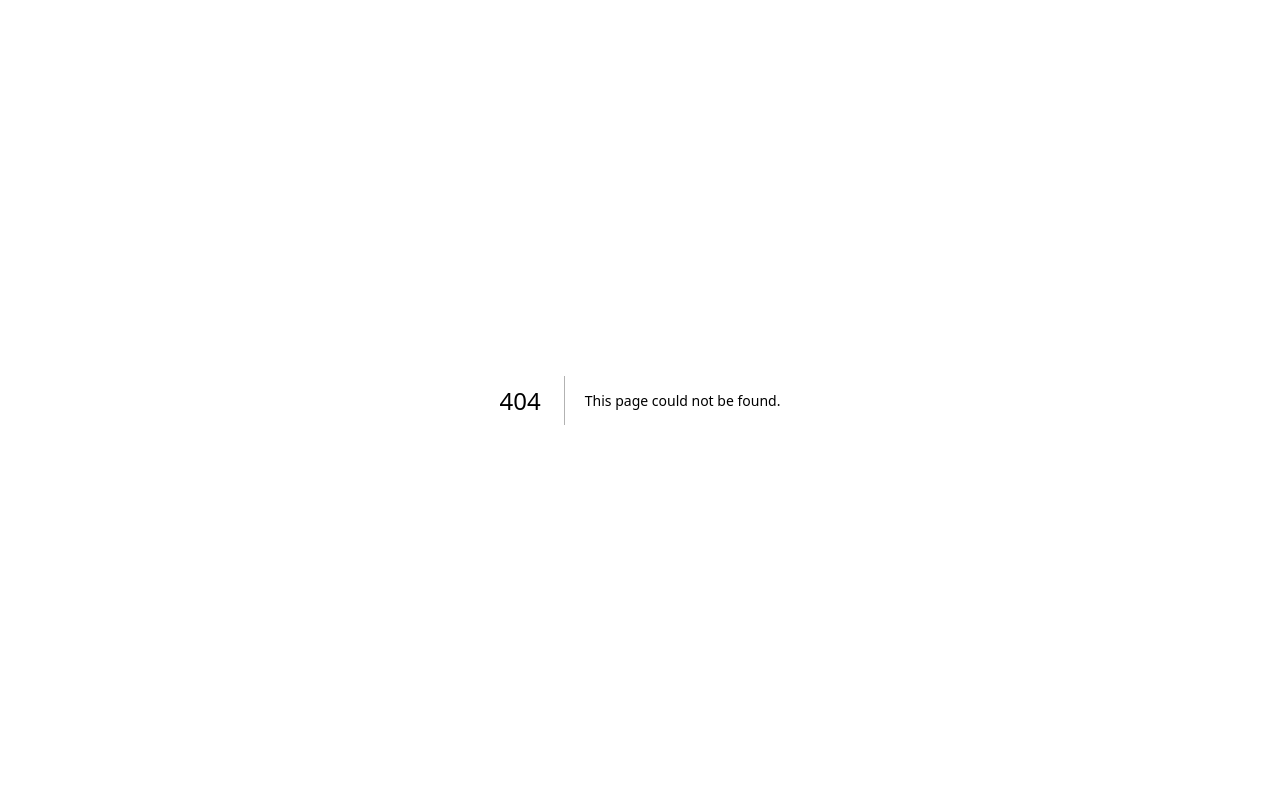
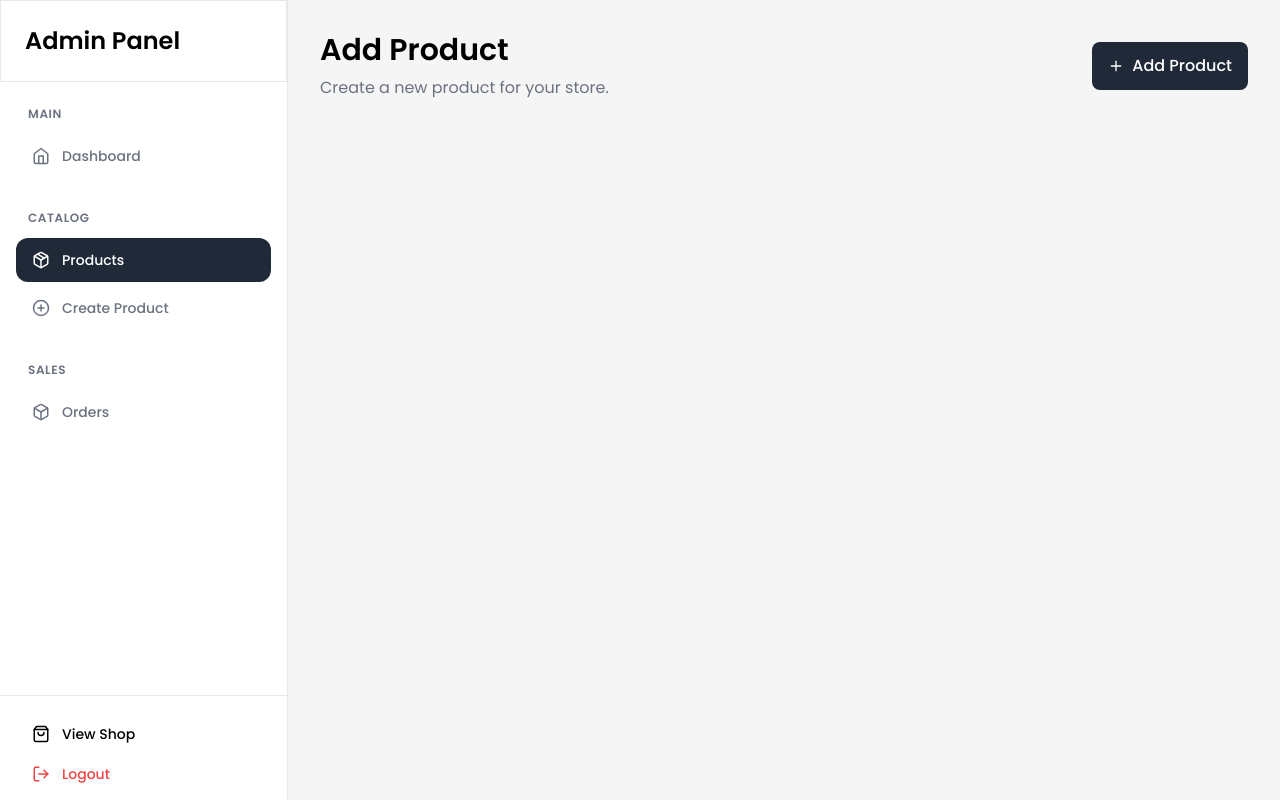
Before and after one commit to jkidera14/fashion-ecomm, a Next.js app: page /admin/products in a window 1280 px wide. Before the commit this address had no page. Built offline with nearby package versions, Linux system fonts and the light colour scheme.

Commit message:
Implemented the Add Product Page

```diff
--- /dev/null
+++ b/src/app/admin/products/page.tsx
@@ -0,0 +1,65 @@
+import Button from "@/components/ui/Button";
+import Link from "next/link";
+import { FiPlus } from "react-icons/fi";
+
+const products = [
+    {
+        id: 1,
+        name: "Classic Denim Jacket",
+        category: "Jackets",
+        price: 79.99,
+        stock: 18,
+        status: "Active",
+        image: "/images/product1.png",
+    },
+    {
+        id: 2,
+        name: "Premium Hoodie",
+        category: "Hoodies",
+        price: 59.99,
+        stock: 8,
+        status: "Active",
+        image: "/images/product2.png",
+    },
+    {
+        id: 3,
+        name: "Oversized T-Shirt",
+        category: "T-Shirts",
+        price: 34.99,
+        stock: 0,
+        status: "Out of Stock",
+        image: "/images/product3.png",
+
+    },
+    {
+        id: 4,
+        name: "Leather Sneakers",
+        category: "Shoes",
+        price: 99.99,
+        stock: 25,
+        status: "Active",
+        image: "/images/product4.png",
+    },
+];
+
+export default function ProductsPage() {
+    return (
+        <section>
+            <div className="flex flex-col justify-between gap-6 md:flex-row md:items-center">
+                <div>
+                    <h2 className="text-3xl font-semibold">
+                        Add Product
+                    </h2>
+                    <p className="mt-2 text-muted-foreground">
+                        Create a new product for your store.
+                    </p>
+                </div>
+                <Link href="/add-product">
+                    <Button leftIcon={<FiPlus />}>
+                        Add Product
+                    </Button>
+                </Link>
+            </div>
+        </section>
+    )
+}
```
